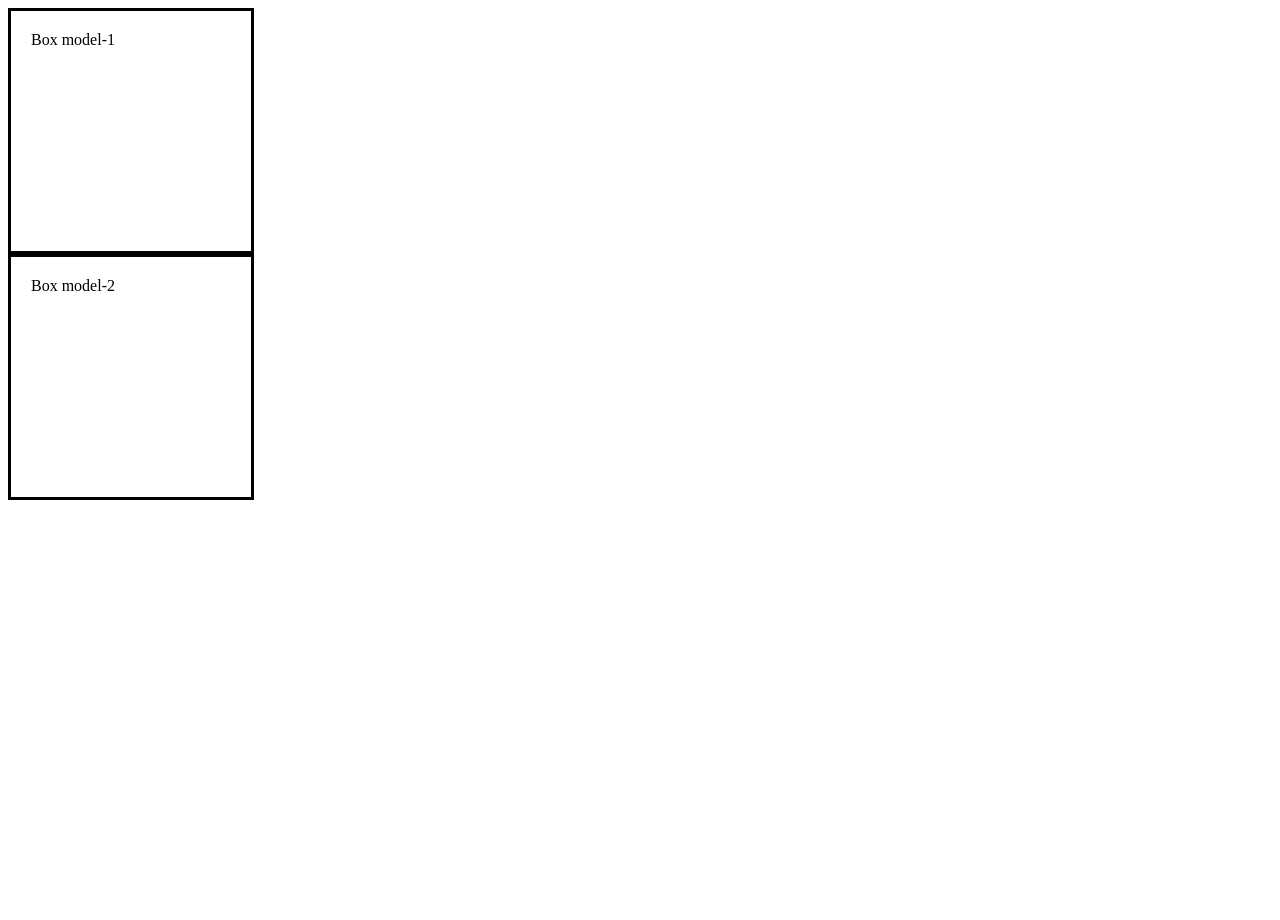
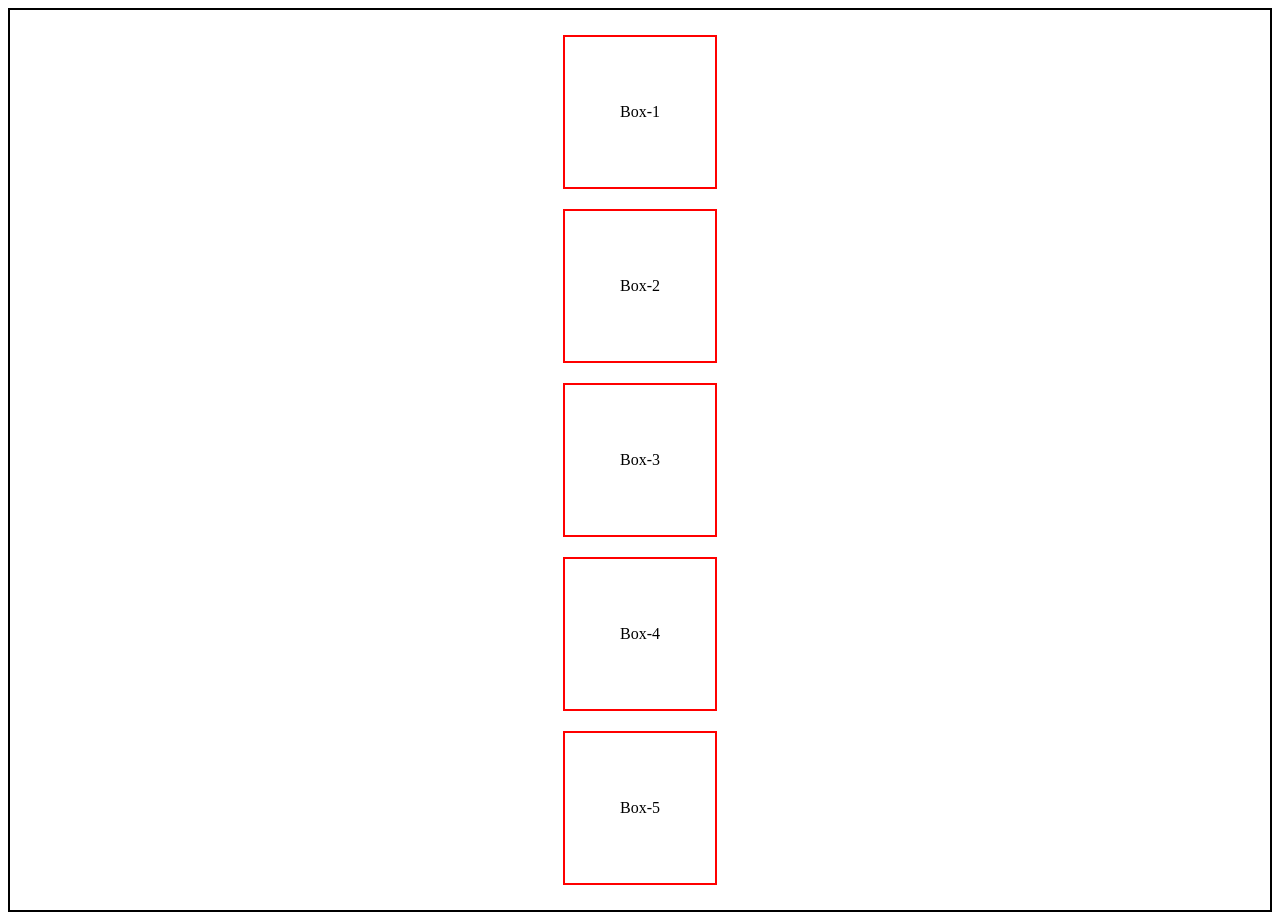
Before and after one commit to jeettamang/project, a plain HTML site: page css/index.html in a window 1280 px wide. Before the commit the page ends 800 px from the top, so only its background shows below. Drawn offline with Linux system fonts and the light colour scheme; a web font is replaced by a local one.

Commit message:
HTML and CSS second project

```diff
--- a/css/index.html
+++ b/css/index.html
@@ -61,7 +61,14 @@
         quos error ullam porro laudantium nobis magni ipsum dolore ut!
       </p>
     </div> -->
-    <div id="model-1">Box model-1</div>
-    <div id="model-2">Box model-2</div>
+    <!-- <div id="model-1">Box model-1</div>
+    <div id="model-2">Box model-2</div> -->
+    <div class="parent">
+      <div class="box">Box-1</div>
+      <div class="box">Box-2</div>
+      <div class="box">Box-3</div>
+      <div class="box">Box-4</div>
+      <div class="box">Box-5</div>
+    </div>
   </body>
 </html>
--- a/css/style.css
+++ b/css/style.css
@@ -1,59 +1,20 @@
-/* #parent-1 {
-  text-align: center;
-  height: 200px;
-  width: 200px;
-  background-color: rgba(200, 250, 130, 0.9);
-  border: 8px solid green;
-  border-radius: 50%;
+.parent {
+  height: 900px;
+  border: 2px solid black;
+  display: flex;
+  justify-content: center;
+  align-items: center;
+  flex-wrap: wrap;
+  /* column-gap: 10px;
+  row-gap: 10px; */
+  gap: 20px;
+  flex-direction: column;
 }
-#parent-1 h1 {
-  color: red;
-  text-transform: capitalize;
-  text-shadow: 10px 16px 2px red;
+.box {
+  width: 150px;
+  height: 150px;
+  border: 2px solid red;
+  display: flex;
+  align-items: center;
+  justify-content: center;
 }
-#parent-2 {
-  border: 10px solid green;
-}
-.img img {
-  background-size: contain;
-  background-repeat: no-repeat;
-  background-position: center;
-  width: 600px;
-  height: 400px;
-}
-.img p {
-  position: relative;
-  text-align: justify;
-  width: 600px;
-  height: 400px;
-  font-size: 20px;
-  color: green; */
-/* text-decoration: underline; */
-/* text-decoration: overline; */
-/* text-decoration: 2px green underline; */
-/* text-transform: capitalize; */
-/* text-transform: lowercase; */
-/* text-transform: uppercase; */
-/* line-height: 25px;
-  font-family: "Momo Signature", cursive;
-} */
-
-#model-1 {
-  border: 3px solid black;
-  height: 200px;
-  width: 200px;
-  padding: 20px;
-  /* display: none; */
-  margin-right: 20px;
-}
-#model-2 {
-  border: 3px solid black;
-  height: 200px;
-  width: 200px;
-  padding: 20px;
-  display: hidden;
-}
-
-/* margin collapse: If there are two boxes with equal width and height but different margin values then the higher
-margin value will apply. If try to increse the margin value to the box having lesser margin then it
-it never show any change if it is less than other one. So always higher value of margin will display */
```
Also changed, not shown: project/index.html (+10 -0 lines), project/style.css (+8 -0 lines).
